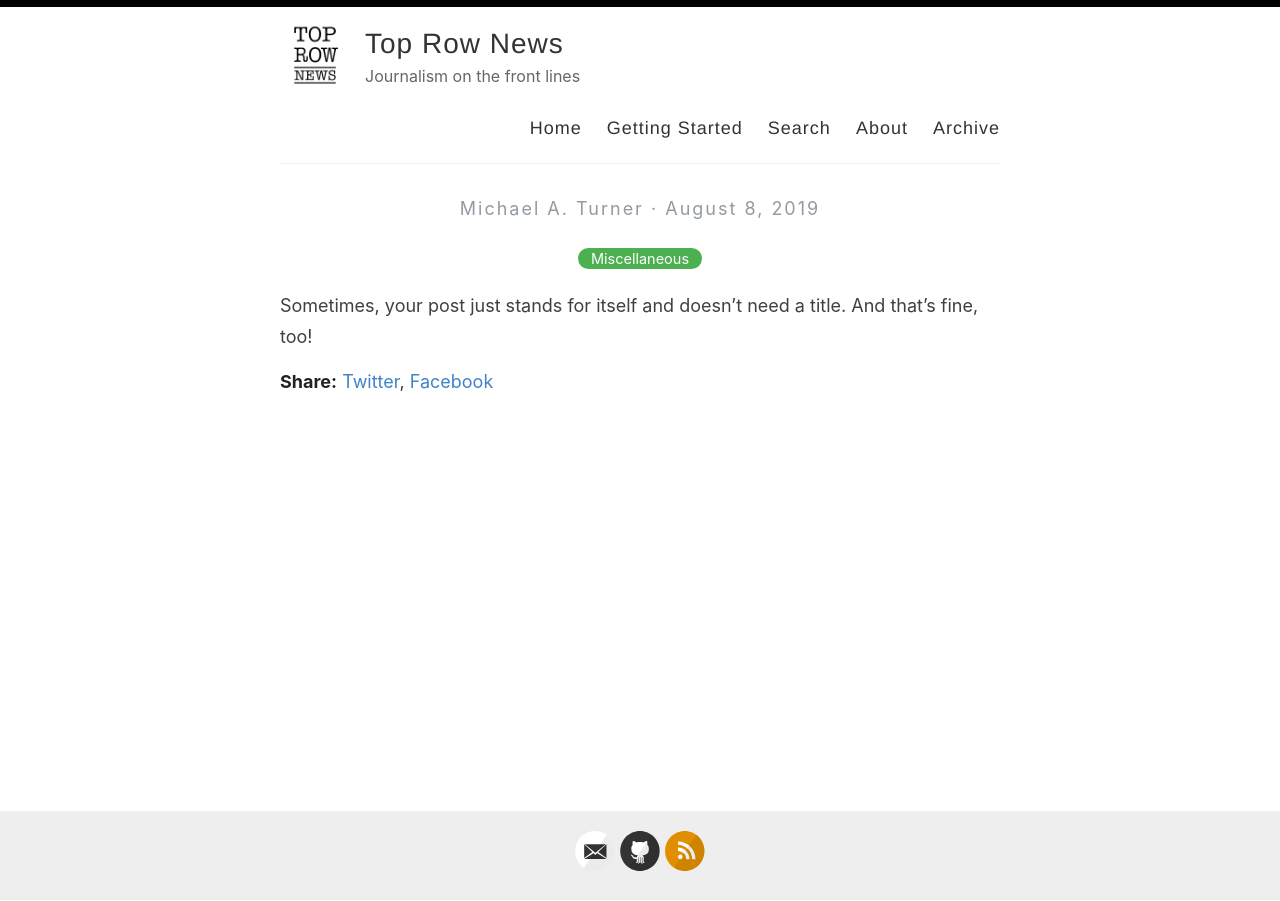
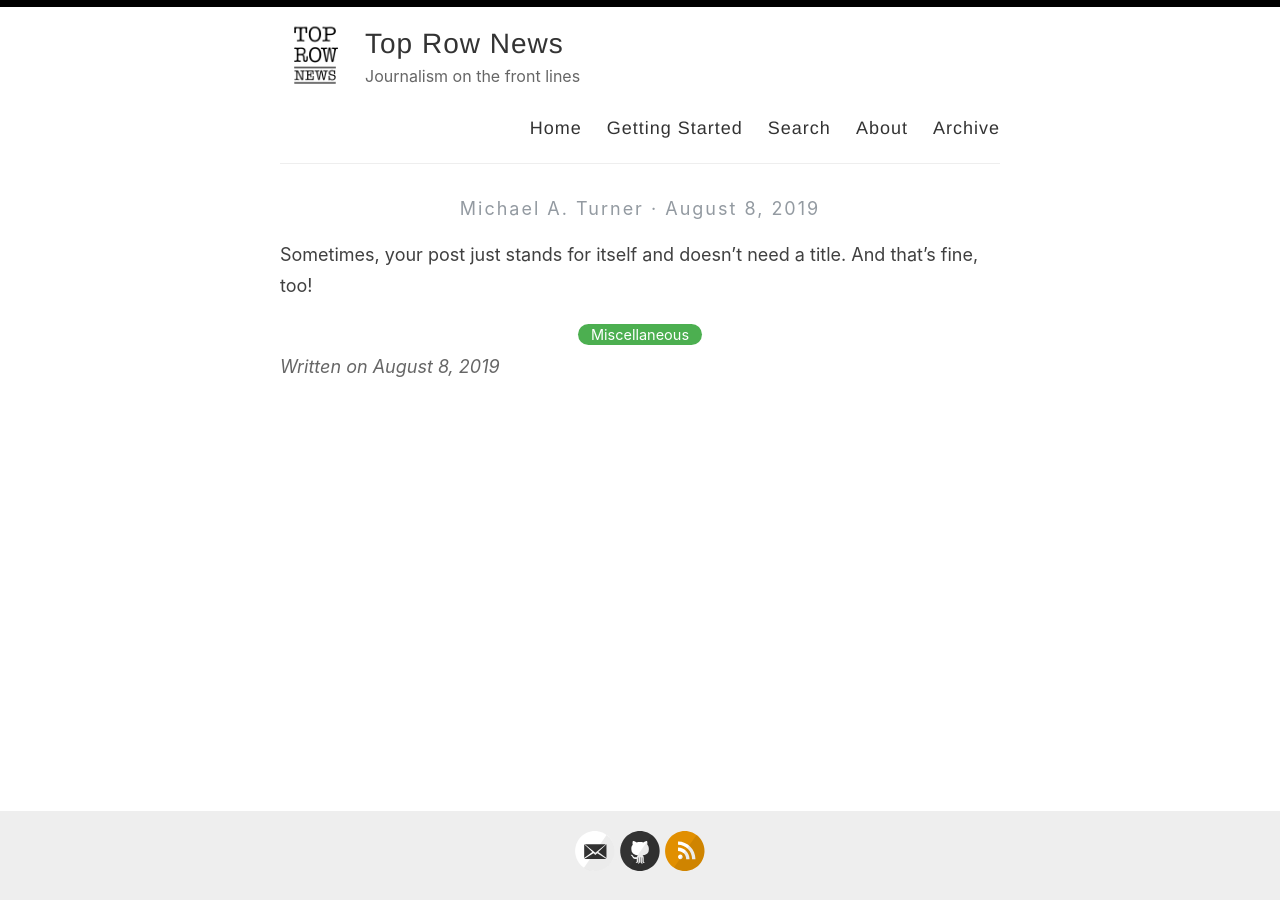
Before and after one commit to artifoxel/artifoxel.github.io, a Jekyll site: the page built from _posts/2019-08-08-no-title-posts.md, in a window 1280 px wide. Built offline with Jekyll 4.4.1, drawn with Linux system fonts in a browser that asks for light colours.

Commit message:
Update post.html

```diff
--- a/_layouts/post.html
+++ b/_layouts/post.html
@@ -10,7 +10,13 @@ layout: default
     {% if page.last_modified_at %}
     <p class="author_title" datetime="{{ page.last_modified_at | date_to_xmlschema }}">(Updated: {{ page.last_modified_at | date: "%b %-d, %Y" }})</p>
     {% endif %}
-    <div class="post-tags">
+  </div>
+
+  <div class="entry">
+    {{ content }}
+  </div>
+
+   <div class="post-tags">
       {% if post %}
         {% assign categories = post.categories %}
       {% else %}
@@ -21,19 +27,16 @@ layout: default
         {% unless forloop.last %}&nbsp;{% endunless %}
       {% endfor %}
     </div>
-  </div>
 
-  <div class="entry">
-    {{ content }}
-  </div>
-
+<!--
   <div>
     <p><span class="share-box">Share:</span> <a href="http://twitter.com/share?text={{ page.title }}&url={{site.url}}{{page.url}}" target="_blank">Twitter</a>, <a href="https://www.facebook.com/sharer.php?u={{site.url}}{{page.url}}" target="_blank">Facebook</a></p>
   </div>
+-->
 
-  <!--<div class="date">
+  <div class="date">
     Written on {{ page.date | date: "%B %e, %Y" }}
-  </div>-->
+  </div>
 
   {% include disqus.html %}
 </article>
```
